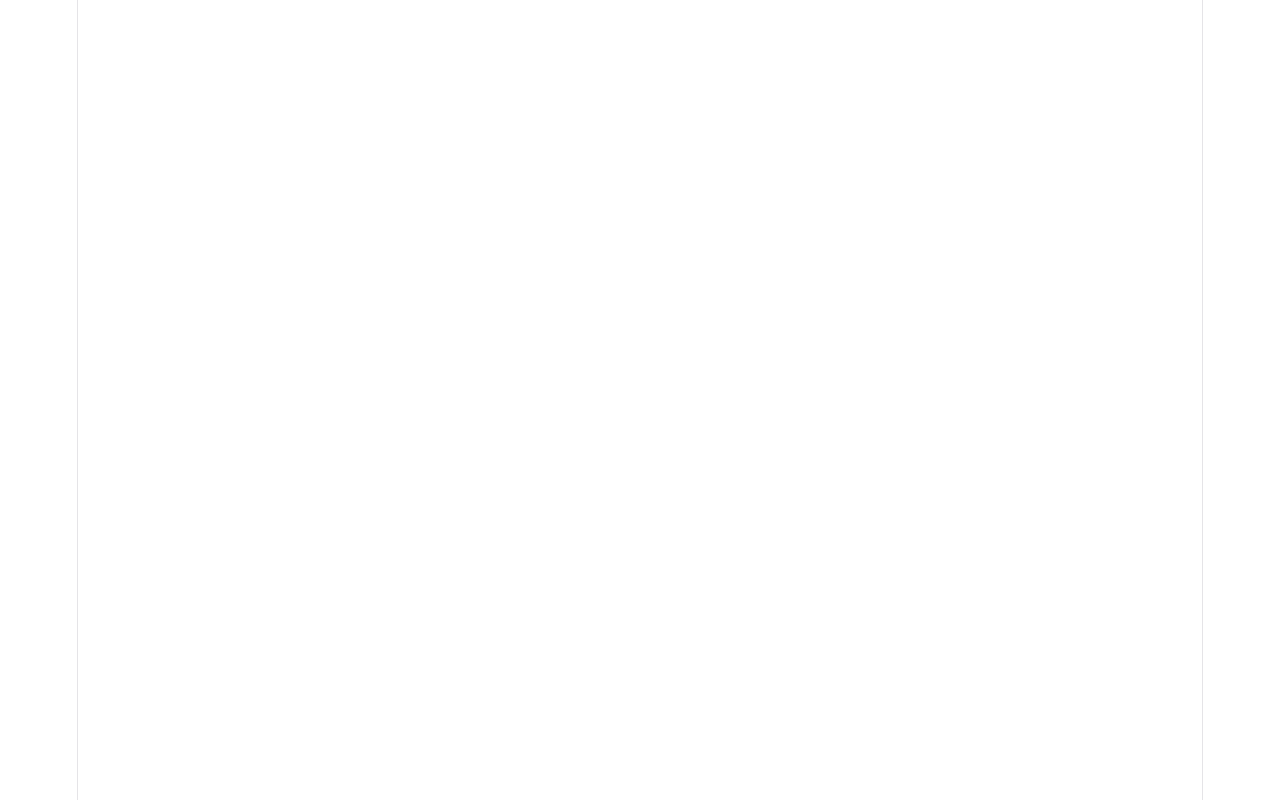
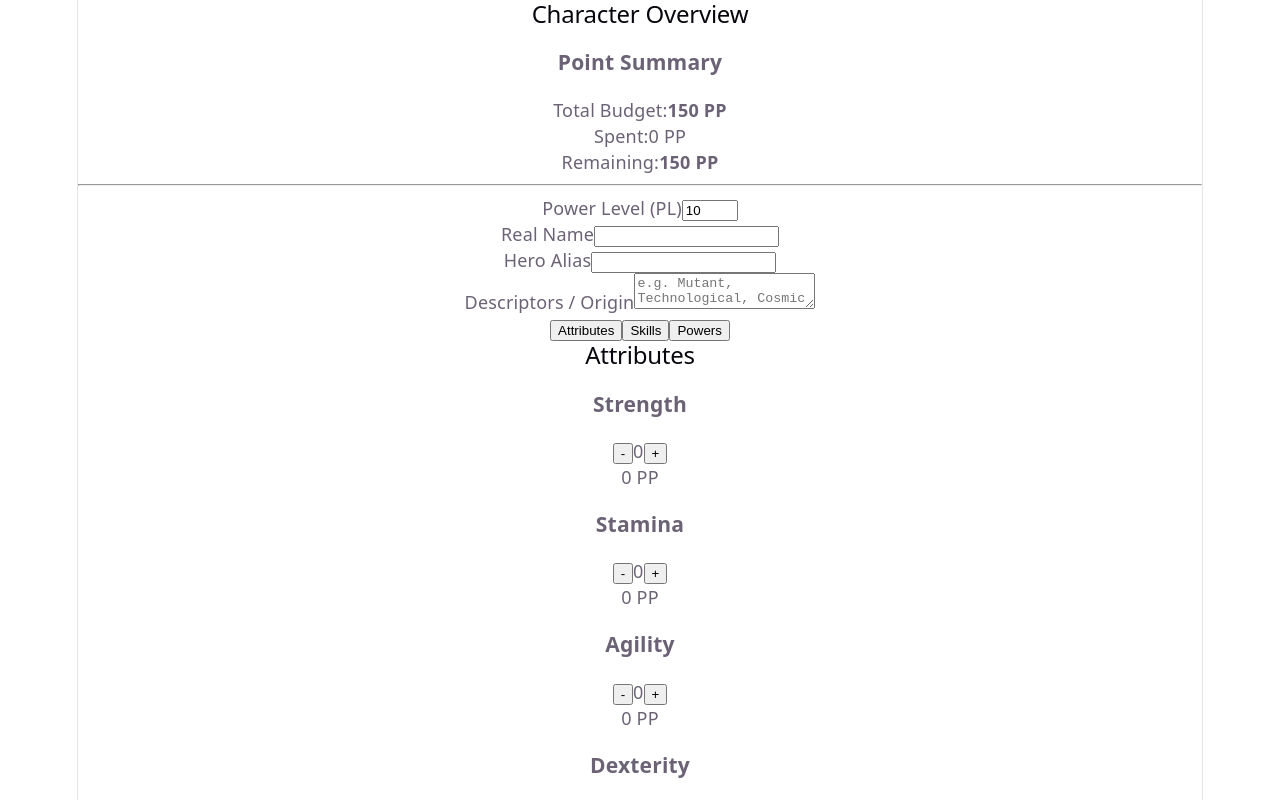
Before and after one commit to AdamChandler958/heros_call, a React (Vite) app: page / in a window 1280 px wide. Shown: the top 800 px of the page. Built offline with nearby package versions, Linux system fonts and the light colour scheme.

Commit message:
Fix: Import errors.

```diff
--- a/package.json
+++ b/package.json
@@ -11,7 +11,8 @@
   },
   "dependencies": {
     "react": "^19.2.8",
-    "react-dom": "^19.2.8"
+    "react-dom": "^19.2.8",
+    "zustand": "^5.0.15"
   },
   "devDependencies": {
     "@eslint/js": "^10.0.1",
--- a/src/App.jsx
+++ b/src/App.jsx
@@ -1,6 +1,45 @@
 import './App.css'
+import { useState } from 'react';
+import AppLayout from './components/appLayout';
+import AttributeArray from './components/tabs/attributeArray';
+
+// Placeholders
+function SkillsTab() { return <div>Skills Content</div>; }
+function PowersTab() { return <div>Powers Content</div>; }
 
 function App() {
+    const [activeTab, setActiveTab] = useState('attributes');
+
+  return (
+    <AppLayout>
+      <nav className="tab-navigation">
+        <button
+          className={activeTab === 'attributes' ? 'active' : ''}
+          onClick={() => setActiveTab('attributes')}
+        >
+          Attributes
+        </button>
+        <button
+          className={activeTab === 'skills' ? 'active' : ''}
+          onClick={() => setActiveTab('skills')}
+        >
+          Skills
+        </button>
+        <button
+          className={activeTab === 'powers' ? 'active' : ''}
+          onClick={() => setActiveTab('powers')}
+        >
+          Powers
+        </button>
+      </nav>
+
+      <div className="tab-content">
+        {activeTab === 'attributes' && <AttributeArray />}
+        {activeTab === 'skills' && <SkillsTab />}
+        {activeTab === 'powers' && <PowersTab />}
+      </div>
+    </AppLayout>
+  );
 }
 
 export default App
--- a/src/components/appLayout.jsx
+++ b/src/components/appLayout.jsx
@@ -1,4 +1,4 @@
-import { Sidebar } from "./sidebar/sidebar";
+import Sidebar from "./sidebar/sidebar";
 
 function AppLayout({ children }) {
     return (
--- a/src/components/sidebar/budgetTracker.jsx
+++ b/src/components/sidebar/budgetTracker.jsx
@@ -1,9 +1,9 @@
-import { useCharacterStore } from 'src/utilities/characterStore';
+import useCharacterStore from '@/utilities/characterStore';
 
 function BudgetTracker() {
     // const powerLevel = useCharacterStore((state) => state.powerLevel);
-    const totalBudget = useCharacterStore((state) => state.getTotalBudget());
-    const spentPoints = useCharacterStore((state) => state.getSpentPoints);
+    const totalBudget = useCharacterStore((state) => state.getTotalPoints());
+    const spentPoints = useCharacterStore((state) => state.getSpentPoints());
 
     const remainingPoints = totalBudget - spentPoints;
     const isOverBudget = remainingPoints < 0;
--- a/src/components/sidebar/characterMetaData.jsx
+++ b/src/components/sidebar/characterMetaData.jsx
@@ -1,4 +1,4 @@
-import { useCharacterStore } from 'src/utilities/characterStore';
+import useCharacterStore from '@/utilities/characterStore';
 
 function CharacterMetaData() {
     const name = useCharacterStore((state) => state.name);
--- a/src/components/sidebar/powerLevelInput.jsx
+++ b/src/components/sidebar/powerLevelInput.jsx
@@ -1,4 +1,4 @@
-import { useCharacterStore } from 'src/utilities/characterStore';
+import useCharacterStore from '@/utilities/characterStore';
 
 function PowerLevelInput() {
     const powerLevel = useCharacterStore((state) => state.powerLevel);
--- a/src/components/sidebar/sidebar.jsx
+++ b/src/components/sidebar/sidebar.jsx
@@ -1,6 +1,6 @@
-import { BudgetTracker } from './budgetTracker';
-import { PowerLevelInput } from './powerLevelInput';
-import { CharacterMetaData } from './characterMetaData';
+import BudgetTracker from './budgetTracker';
+import PowerLevelInput from './powerLevelInput';
+import CharacterMetaData from './characterMetaData';
 
 function Sidebar() {
   return (
--- a/src/components/tabs/attributeArray.jsx
+++ b/src/components/tabs/attributeArray.jsx
@@ -1,4 +1,4 @@
-import { AttributeTracker } from './attributeTracker';
+import AttributeTracker from './attributeTracker';
 
 const ATTRIBUTES = [
   { key: 'strength', label: 'Strength' },
--- a/src/components/tabs/attributeTracker.jsx
+++ b/src/components/tabs/attributeTracker.jsx
@@ -1,4 +1,4 @@
-import { useCharacterStore } from 'src/utilities/characterStore';
+import useCharacterStore from '@/utilities/characterStore';
 
 function AttributeTracker({ name, attrKey }) {
   const score = useCharacterStore((state) => state.attributes[attrKey]);
--- a/vite.config.js
+++ b/vite.config.js
@@ -1,7 +1,12 @@
-import react from '@vitejs/plugin-react'
-import { defineConfig } from 'vite'
+import { defineConfig } from "vite";
+import react from "@vitejs/plugin-react";
+import { fileURLToPath, URL } from "node:url";
 
-// https://vite.dev/config/
 export default defineConfig({
   plugins: [react()],
-})
+  resolve: {
+    alias: {
+      "@": fileURLToPath(new URL("./src", import.meta.url)),
+    },
+  },
+});
```
Also changed, not shown: jsconfig.json (added, +7 -0 lines), 1 other file (tests, documents, lock files or other folders).
